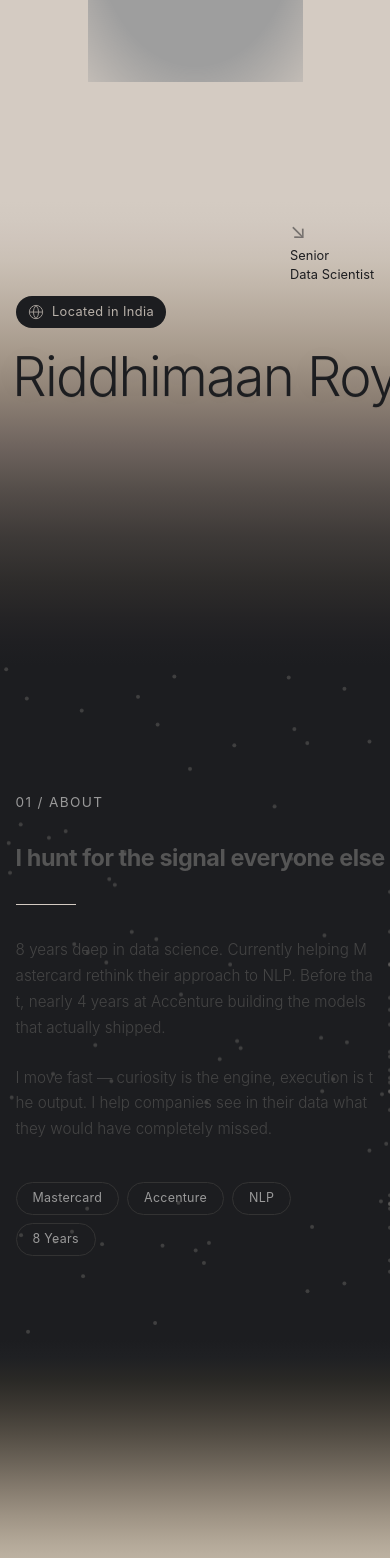
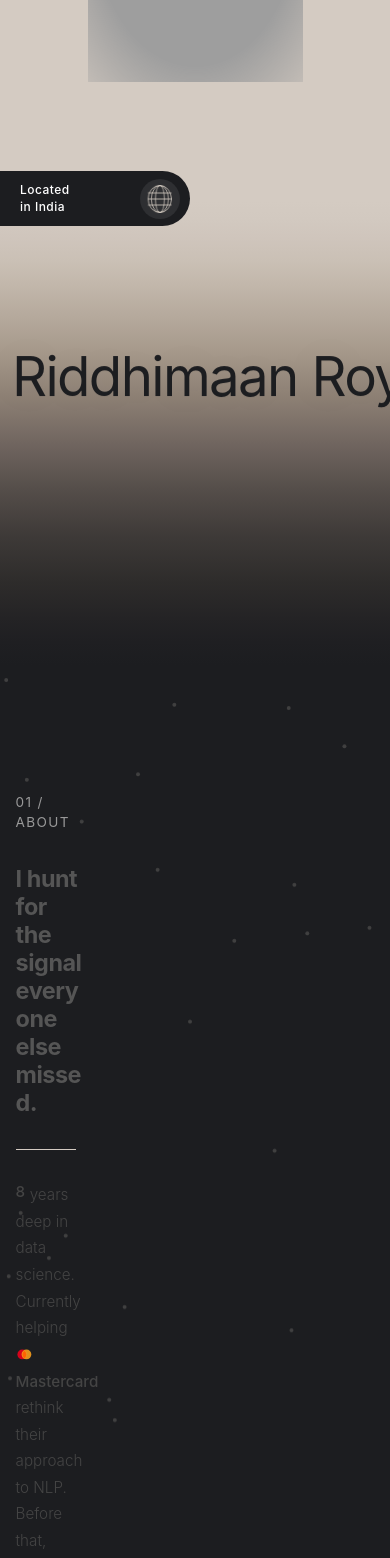
Before and after one commit to riddhimaanroy/theroylab, a React (Vite) app: page / in a window 390 px wide. Shown: the part 432-1990 px from the top of the page. Built offline with nearby package versions, Linux system fonts and the light colour scheme; grey boxes are pictures that could not be loaded; a web font is replaced by a local one.

Commit message:
X1: How I work - basic staggered list + all hero/nav fixes

```diff
--- a/src/components/About/About.jsx
+++ b/src/components/About/About.jsx
@@ -17,15 +17,45 @@ const BIO_2_WORDS =
   'I move fast — curiosity is the engine, execution is the output. I help companies see in their data what they would have completely missed.'.split(
     ' ',
   );
-const CHIPS = ['Mastercard', 'Accenture', 'NLP', '8 Years'];
+const DANCE_WORDS = new Set(['8', 'Mastercard', '4', 'Accenture']);
+
+const WORD_ICONS = {
+  Mastercard: (
+    <svg className={styles.danceIcon} viewBox="0 0 24 24" fill="none">
+      <circle cx="9" cy="12" r="7" fill="#EB001B" opacity="0.9" />
+      <circle cx="15" cy="12" r="7" fill="#F79E1B" opacity="0.9" />
+      <path d="M12 6.5a7 7 0 0 1 0 11 7 7 0 0 1 0-11z" fill="#FF5F00" opacity="0.9" />
+    </svg>
+  ),
+  Accenture: (
+    <svg className={styles.danceIcon} viewBox="0 0 100 100" fill="none">
+      <path d="M15 10 L75 50 L15 90 L30 90 L90 50 L30 10 Z" fill="#A100FF" />
+    </svg>
+  ),
+};
+
+const HOW_I_WORK = [
+  'First insights delivered within 48 hours',
+  'Direct access — Slack, WhatsApp, calls',
+  'One-off analysis or end-to-end projects',
+  'Async updates, no black boxes',
+];
 
 function WordSpan({ words, dataAttr }) {
-  return words.map((word, i) => (
-    <span key={i} className={styles.spotWord} {...{ [dataAttr]: '' }}>
-      {word}
-      {i < words.length - 1 ? '\u00A0' : ''}
-    </span>
-  ));
+  return words.map((word, i) => {
+    const isDance = DANCE_WORDS.has(word);
+    const icon = WORD_ICONS[word];
+    return (
+      <span
+        key={i}
+        className={`${styles.spotWord} ${isDance ? styles.danceWord : ''}`}
+        style={isDance ? { animationDelay: `${i * 0.15}s` } : undefined}
+        {...{ [dataAttr]: '' }}
+      >
+        {icon}{word}{i < words.length - 1 ? ' ' : ''}
+      </span>
+    );
+  });
 }
 
 export default function About() {
@@ -35,7 +65,8 @@ export default function About() {
   const lineRef = useRef(null);
   const bio1Ref = useRef(null);
   const bio2Ref = useRef(null);
-  const chipsRef = useRef(null);
+  const howLabelRef = useRef(null);
+  const howLinesRef = useRef(null);
   const bubbleRef = useRef(null);
   const [bubbleGlow, setBubbleGlow] = useState(0);
 
@@ -121,19 +152,33 @@ export default function About() {
         });
       }
 
-      // Chips stagger in after text reveals
-      const chips = chipsRef.current?.querySelectorAll('[data-chip]');
-      if (chips?.length) {
+      // "How I work" label fade in
+      gsap.fromTo(
+        howLabelRef.current,
+        { y: 15, opacity: 0 },
+        {
+          y: 0,
+          opacity: 1,
+          duration: 0.6,
+          ease: 'power3.out',
+          scrollTrigger: { trigger: howLabelRef.current, start: 'top 85%' },
+        },
+      );
+
+      // "How I work" lines — staggered slide-in from left
+      const howLines = howLinesRef.current?.querySelectorAll('[data-how-line]');
+      if (howLines?.length) {
         gsap.fromTo(
-          chips,
-          { y: 15, opacity: 0 },
+          howLines,
+          { x: -30, opacity: 0 },
           {
-            y: 0,
+            x: 0,
             opacity: 1,
             duration: 0.6,
-            stagger: 0.1,
-            ease: 'power2.out',
-            scrollTrigger: { trigger: chipsRef.current, start: 'top 88%' },
+            stagger: 0.2,
+            ease: 'power3.out',
+            delay: 0.15,
+            scrollTrigger: { trigger: howLinesRef.current, start: 'top 85%' },
           },
         );
       }
@@ -148,9 +193,9 @@ export default function About() {
       <Constellation sectionRef={sectionRef} bubbleElRef={bubbleRef} onBubbleGlow={handleBubbleGlow} />
 
       {/* Content container — flexbox: text left, bubble right */}
-      <div className={styles.inner} style={{ display: 'flex', justifyContent: 'space-between', alignItems: 'center', gap: '60px' }}>
+      <div className={styles.inner} style={{ display: 'flex', justifyContent: 'space-between', alignItems: 'center', gap: '100px' }}>
         {/* Left column: all text content */}
-        <div className={styles.leftContent} style={{ flex: 1, maxWidth: '600px' }}>
+        <div className={styles.leftContent} style={{ flex: 1 }}>
           <p ref={labelRef} className={styles.label} style={{ opacity: 0 }}>
             01 / About
           </p>
@@ -161,27 +206,27 @@ export default function About() {
 
           <div ref={lineRef} className={styles.accentLine} />
 
-          <div className={styles.bio} style={{ maxWidth: '550px', overflow: 'hidden' }}>
-            <p ref={bio1Ref} className={styles.bioPara} style={{ wordBreak: 'break-word', overflowWrap: 'break-word' }}>
+          <div className={styles.bio}>
+            <p ref={bio1Ref} className={styles.bioPara}>
               <WordSpan words={BIO_1_WORDS} dataAttr="data-bw" />
             </p>
-            <p ref={bio2Ref} className={styles.bioPara2} style={{ wordBreak: 'break-word', overflowWrap: 'break-word' }}>
+            <p ref={bio2Ref} className={styles.bioPara2}>
               <WordSpan words={BIO_2_WORDS} dataAttr="data-bw" />
             </p>
           </div>
 
-          <div ref={chipsRef} className={styles.chips}>
-            {CHIPS.map((chip) => (
-              <span
-                key={chip}
-                data-chip
-                data-cursor-hover
-                className={styles.chip}
-                style={{ opacity: 0 }}
-              >
-                {chip}
-              </span>
-            ))}
+          <div className={styles.howBlock}>
+            <p ref={howLabelRef} className={styles.howLabel} style={{ opacity: 0 }}>
+              How I work
+            </p>
+            <div ref={howLinesRef} className={styles.howLines}>
+              {HOW_I_WORK.map((line) => (
+                <div key={line} data-how-line className={styles.howLine} style={{ opacity: 0 }}>
+                  <span className={styles.howArrow}>↳</span>
+                  <span className={styles.howText}>{line}</span>
+                </div>
+              ))}
+            </div>
           </div>
         </div>
 
--- a/src/components/About/About.module.css
+++ b/src/components/About/About.module.css
@@ -28,14 +28,15 @@
 .inner {
   position: relative;
   z-index: 1;
-  max-width: 1100px;
+  max-width: 1300px;
   margin: 0 auto;
 }
 
 /* ---- Left column (text) ---- */
 .leftContent {
-  width: 65%;
-  max-width: 700px;
+  flex: 1;
+  min-width: 0;
+  overflow-wrap: break-word;
 }
 
 /* ---- 01 / ABOUT label ---- */
@@ -66,6 +67,28 @@
   transition: color 0.3s cubic-bezier(0.25, 1, 0.5, 1);
 }
 
+.danceWord {
+  display: inline-block;
+  margin-right: 0.3em;
+  font-weight: 500;
+  animation: wordDance 3s ease-in-out infinite;
+}
+
+.danceIcon {
+  display: inline-block;
+  width: 1.1em;
+  height: 1.1em;
+  vertical-align: -0.15em;
+  margin-right: 0.25em;
+  border-radius: 3px;
+}
+
+@keyframes wordDance {
+  0%, 100% { transform: translateY(0); }
+  25% { transform: translateY(-3px); }
+  75% { transform: translateY(2px); }
+}
+
 /* ---- Beige accent line ---- */
 .accentLine {
   width: 0;
@@ -76,14 +99,14 @@
 
 /* ---- Body text ---- */
 .bio {
-  max-width: 580px;
+  max-width: 100%;
 }
 
 .bioPara {
   font-family: var(--font-sans);
-  font-size: 1.1rem;
+  font-size: 1rem;
   font-weight: 300;
-  line-height: 1.7;
+  line-height: 1.75;
   color: #444;
   margin: 0;
 }
@@ -93,32 +116,58 @@
   margin-top: 1.5rem;
 }
 
-/* ---- Metadata pills ---- */
-.chips {
-  display: flex;
-  flex-wrap: wrap;
-  gap: 12px;
-  margin-top: 2.5rem;
+/* ---- How I work block ---- */
+.howBlock {
+  margin-top: 3rem;
+  max-width: 500px;
 }
 
-.chip {
+.howLabel {
   font-family: var(--font-sans);
-  font-size: 0.85rem;
+  font-size: 0.75rem;
   font-weight: 400;
   color: #999;
-  letter-spacing: 0.02em;
-  border: 1px solid #333;
-  border-radius: 20px;
-  padding: 8px 20px;
-  display: inline-block;
-  transition:
-    border-color 0.35s cubic-bezier(0.25, 1, 0.5, 1),
-    color 0.35s cubic-bezier(0.25, 1, 0.5, 1);
+  text-transform: uppercase;
+  letter-spacing: 0.1em;
+  margin: 0 0 1.25rem 0;
 }
 
-.chip:hover {
-  border-color: #D4CBC2;
-  color: #E8E8E8;
+.howLines {
+  display: flex;
+  flex-direction: column;
+  gap: 14px;
+}
+
+.howLine {
+  display: flex;
+  align-items: center;
+  gap: 0.6rem;
+  cursor: default;
+  transition: transform 0.25s cubic-bezier(0.25, 1, 0.5, 1);
+}
+
+.howLine:hover {
+  transform: translateX(8px);
+}
+
+.howArrow {
+  font-family: var(--font-sans);
+  font-size: 1rem;
+  color: #D4CBC2;
+  flex-shrink: 0;
+  transition: color 0.25s cubic-bezier(0.25, 1, 0.5, 1);
+}
+
+.howLine:hover .howArrow {
+  color: #455CE9;
+}
+
+.howText {
+  font-family: var(--font-sans);
+  font-size: 0.95rem;
+  font-weight: 400;
+  color: #C8C8C8;
+  line-height: 1.4;
 }
 
 /* ============================================
@@ -209,15 +258,6 @@
     font-size: clamp(1.3rem, 6vw, 1.8rem);
   }
 
-  .chips {
-    gap: 8px;
-  }
-
-  .chip {
-    padding: 6px 16px;
-    font-size: 0.78rem;
-  }
-
   .bubble {
     width: 110px;
     height: 110px;
--- a/src/components/Hero/Hero.jsx
+++ b/src/components/Hero/Hero.jsx
@@ -182,15 +182,32 @@ export default function Hero({ started }) {
         </p>
       </div>
 
-      {/* ---- Location badge (bottom-left, pill) ---- */}
+      {/* ---- Location badge — flush left edge, rounded right ---- */}
       <div ref={badgeRef} className={styles.badge} style={{ opacity: 0 }}>
-        <span className={styles.badgeGlobe}>
-          <svg width="16" height="16" viewBox="0 0 24 24" fill="none" stroke="currentColor" strokeWidth="1.5">
-            <circle cx="12" cy="12" r="10" />
-            <path d="M2 12h20M12 2a15.3 15.3 0 0 1 4 10 15.3 15.3 0 0 1-4 10 15.3 15.3 0 0 1-4-10 15.3 15.3 0 0 1 4-10z" />
-          </svg>
-        </span>
-        <span className={styles.badgeText}>Located in India</span>
+        <div className={styles.badgeTextZone}>
+          <span className={styles.badgeLine}>Located</span>
+          <span className={styles.badgeLine}>in India</span>
+        </div>
+        <div className={styles.badgeGlobeZone}>
+          <div className={styles.badgeGlobeInner}>
+            <svg
+              className={styles.badgeGlobeSvg}
+              width="30"
+              height="30"
+              viewBox="0 0 40 40"
+              fill="none"
+              stroke="#D4CBC2"
+              strokeWidth="1.1"
+            >
+              <circle cx="20" cy="20" r="18" />
+              <ellipse cx="20" cy="20" rx="7" ry="18" />
+              <ellipse cx="20" cy="20" rx="13" ry="18" />
+              <line x1="2" y1="12" x2="38" y2="12" />
+              <line x1="2" y1="20" x2="38" y2="20" />
+              <line x1="2" y1="28" x2="38" y2="28" />
+            </svg>
+          </div>
+        </div>
       </div>
 
       {/* ---- Name at bottom — single instance, drifts right on scroll ---- */}
--- a/src/components/Hero/Hero.module.css
+++ b/src/components/Hero/Hero.module.css
@@ -58,8 +58,8 @@
 /* ---- Title block: arrow + text as one cohesive unit ---- */
 .titleBlock {
   position: absolute;
-  top: 52%;
-  left: calc(50% + clamp(170px, 16vw, 280px));
+  bottom: 36%;
+  left: calc(50% + clamp(200px, 18vw, 300px));
   z-index: 6;
   display: flex;
   flex-direction: column;
@@ -84,37 +84,64 @@
   letter-spacing: 0.005em;
 }
 
-/* ---- Location badge — dark pill, bottom-left, above the name row ---- */
+/* ---- Location badge — flush left, rounded right edge ---- */
 .badge {
   position: absolute;
-  bottom: clamp(135px, 17vh, 200px);
-  left: 40px;
+  bottom: 36%;
+  left: 0;
   z-index: 6;
   display: flex;
   align-items: center;
-  gap: 0.5rem;
-  background: var(--text-dark);
-  color: #D4CBC2;
-  padding: 0.55rem 1.05rem;
-  border-radius: 100px;
+  width: 260px;
+  height: 75px;
+  background: #1C1D20;
+  border-radius: 0 50px 50px 0;
   will-change: transform, opacity;
 }
 
-.badgeGlobe {
+.badgeTextZone {
+  display: flex;
+  flex-direction: column;
+  padding-left: 35px;
+  flex: 1;
+}
+
+.badgeLine {
+  font-family: var(--font-sans);
+  font-size: 0.9rem;
+  font-weight: 450;
+  letter-spacing: 0.04em;
+  color: #FFFFFF;
+  line-height: 1.35;
+}
+
+.badgeGlobeZone {
+  width: 55px;
+  height: 55px;
+  border-radius: 50%;
+  background: rgba(255, 255, 255, 0.08);
   display: flex;
   align-items: center;
   justify-content: center;
-  color: inherit;
-  opacity: 0.7;
+  margin-right: 10px;
+  flex-shrink: 0;
 }
 
-.badgeText {
-  font-family: var(--font-sans);
-  font-size: 0.9rem;
-  font-weight: 400;
-  letter-spacing: 0.03em;
-  color: inherit;
-  opacity: 0.85;
+.badgeGlobeInner {
+  perspective: 400px;
+  display: flex;
+  align-items: center;
+  justify-content: center;
+}
+
+.badgeGlobeSvg {
+  animation: globeRock 4.5s ease-in-out infinite;
+}
+
+@keyframes globeRock {
+  0%   { transform: rotateY(-30deg); }
+  50%  { transform: rotateY(30deg); }
+  100% { transform: rotateY(-30deg); }
 }
 
 /* ---- Name at bottom — single instance ---- */
@@ -132,7 +159,7 @@
 .nameTrack {
   font-family: var(--font-sans);
   font-size: clamp(4rem, 9.5vw, 11rem);
-  font-weight: 300;
+  font-weight: 400;
   line-height: 0.85;
   letter-spacing: -0.03em;
   color: var(--text-dark);
@@ -147,10 +174,7 @@
 /* ---- Responsive ---- */
 @media (max-width: 1024px) {
   .titleBlock {
-    left: auto;
     right: clamp(1.5rem, 4vw, 3rem);
-    top: auto;
-    bottom: clamp(8rem, 22vh, 14rem);
   }
 }
 
@@ -170,7 +194,7 @@
 
   .titleBlock {
     right: 1.5rem;
-    bottom: clamp(6rem, 18vh, 10rem);
+    bottom: 25%;
   }
 
   .titleText {
@@ -178,15 +202,23 @@
   }
 
   .badge {
-    bottom: clamp(80px, 12vh, 120px);
-    left: 24px;
-    padding: 0.4rem 0.75rem;
+    bottom: 25%;
+    width: 220px;
+    height: 62px;
   }
 
-  .badgeText {
+  .badgeLine {
     font-size: 0.8rem;
   }
 
+  .badgeTextZone {
+    padding-left: 24px;
+  }
+
+  .badgeGlobeZone {
+    width: 46px;
+    height: 46px;
+  }
 }
 
 @media (max-width: 480px) {
@@ -201,12 +233,25 @@
 
   .titleBlock {
     right: 1rem;
-    bottom: clamp(5rem, 16vh, 8rem);
+    bottom: 22%;
   }
 
   .badge {
-    bottom: clamp(70px, 10vh, 100px);
-    left: 16px;
+    bottom: 22%;
+    width: 190px;
+    height: 55px;
   }
 
+  .badgeTextZone {
+    padding-left: 20px;
+  }
+
+  .badgeLine {
+    font-size: 0.75rem;
+  }
+
+  .badgeGlobeZone {
+    width: 40px;
+    height: 40px;
+  }
 }
--- a/src/components/Nav/SlideOutMenu.jsx
+++ b/src/components/Nav/SlideOutMenu.jsx
@@ -110,7 +110,7 @@ export default function SlideOutMenu({ isOpen, onClose }) {
             ))}
           </nav>
 
-          <span className={styles.menuLabel} style={{ marginTop: '4rem' }}>Socials</span>
+          <span className={styles.menuLabel} style={{ display: 'block', marginTop: '2rem' }}>Socials</span>
           <div className={styles.menuDivider} />
 
           <div className={styles.socials}>
```
Also changed, not shown: src/components/Nav/Nav.jsx (+41 -5 lines), src/components/Nav/Nav.module.css (+21 -10 lines), src/components/Nav/SlideOutMenu.module.css (+14 -13 lines).
